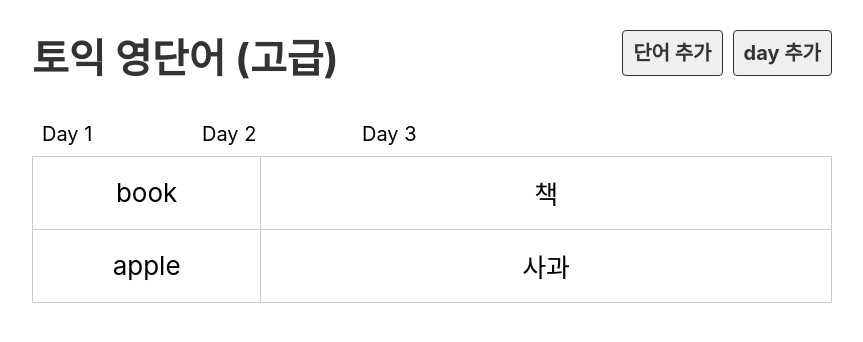
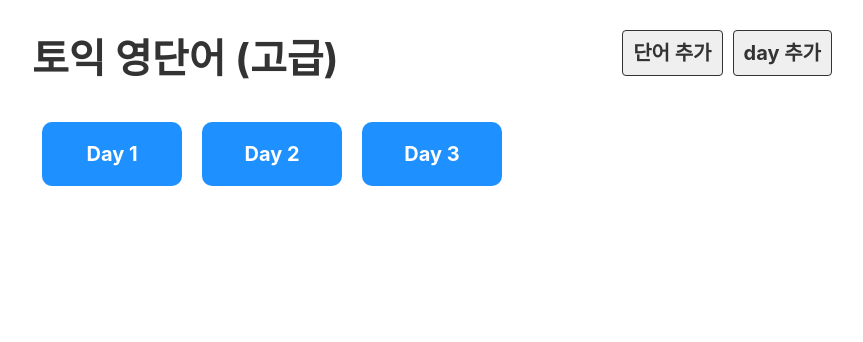
Before and after one commit to sinbum/reactPractice, a React (Create React App) app: page / in a window 1280 px wide. Shown: the top 342 px of the page, without its empty margins (208-1071 px from the left). Built offline with nearby package versions, Linux system fonts and the light colour scheme.

Commit message:
reactRouterDom다운로드,사용,Link 기능의 사용.

```diff
--- a/package.json
+++ b/package.json
@@ -8,6 +8,7 @@
     "@testing-library/user-event": "^13.5.0",
     "react": "^17.0.2",
     "react-dom": "^17.0.2",
+    "react-router-dom": "^5.2.0",
     "react-scripts": "5.0.0",
     "redux": "^4.1.2",
     "web-vitals": "^2.1.4"
--- a/src/App.js
+++ b/src/App.js
@@ -2,17 +2,30 @@ import Day from './practice/Day';
 import DayList from './practice/DayList';
 import Header from './practice/Header';
 
+import {BrowserRouter, Route, Switch} from 'react-router-dom';
 
 function App() {
-  return (
-    <div className="App">
-     <Header />
-     <DayList />
-     <Day />
-    </div>
-  );
+    return (
+        // BrowserRouter를 App Div 컴포넌트 전체를 감싼다.
+        <BrowserRouter>
+            <div className="App">
+                <Header/>
+                {/* 스위치 내부는 url에 따라 각각 다르게 보여질 것이다. 스위치 외부는 모든 페이지에 공통으로 노출된다. */}
+
+                <Switch>
+                  {/* path='/' 첫 페이지를 의미한다. */}
+                  <Route exact path="/">
+                    <DayList/>
+                  </Route>
+                  {/* /day에도 '/' 가 포함되어있기때문에 DayList가 나온다. 따라서 위 Route컴포넌트에 exact 옵션을 추가해준다. */}
+                  <Route path="/day">
+                    <Day/>
+                  </Route>
+                </Switch>
+
+            </div>
+        </BrowserRouter>
+    );
 }
 
-
-
 export default App;
--- a/src/practice/Day.js
+++ b/src/practice/Day.js
@@ -11,6 +11,7 @@ const wordList = dummy.words.filter(word => (word.day === day));
 console.log(wordList)
 
     return <>
+    <h2>Day {day}</h2>
         <table>
             <tbody>
                 {wordList.map(word => (
--- a/src/practice/DayList.js
+++ b/src/practice/DayList.js
@@ -1,14 +1,22 @@
+import {Link} from "react-router-dom"
+
 import dummy from "./data/data.json"
 
-export default function DayList(){
+export default function DayList() {
 
     console.log(dummy)
 
     return <ul className="list_day">
-        {dummy.days.map(row => (
+        {
+            dummy
+                .days
+                .map(row => (
+                    // html에서링크를 사요하려면 a태그를 사용하지만 리액트 라우터는 link라는 것을 사용한다.
 
-            <li key = {row.id}>Day {row.day}</li>
-        ))
+                    <li key={row.id}>
+                        <Link to="/day">Day {row.day}</Link>
+                    </li>
+                ))
 
         }
     </ul>
--- a/src/practice/Header.js
+++ b/src/practice/Header.js
@@ -1,7 +1,11 @@
+import { Link } from "react-router-dom"
+
 export default function Header(){
     return <div className='header'>
 <h1>
-    <a href="/">토익 영단어 (고급)</a>
+    {/* 링크의 사용. */}
+    {/* <a href="/">토익 영단어 (고급)</a> */}
+    <Link to = "/">토익 영단어 (고급)</Link>
 </h1>
 <div className= "menu">
     <a href="#x" className="link">
```
Also changed, not shown: 1 other file (tests, documents, lock files or other folders).
